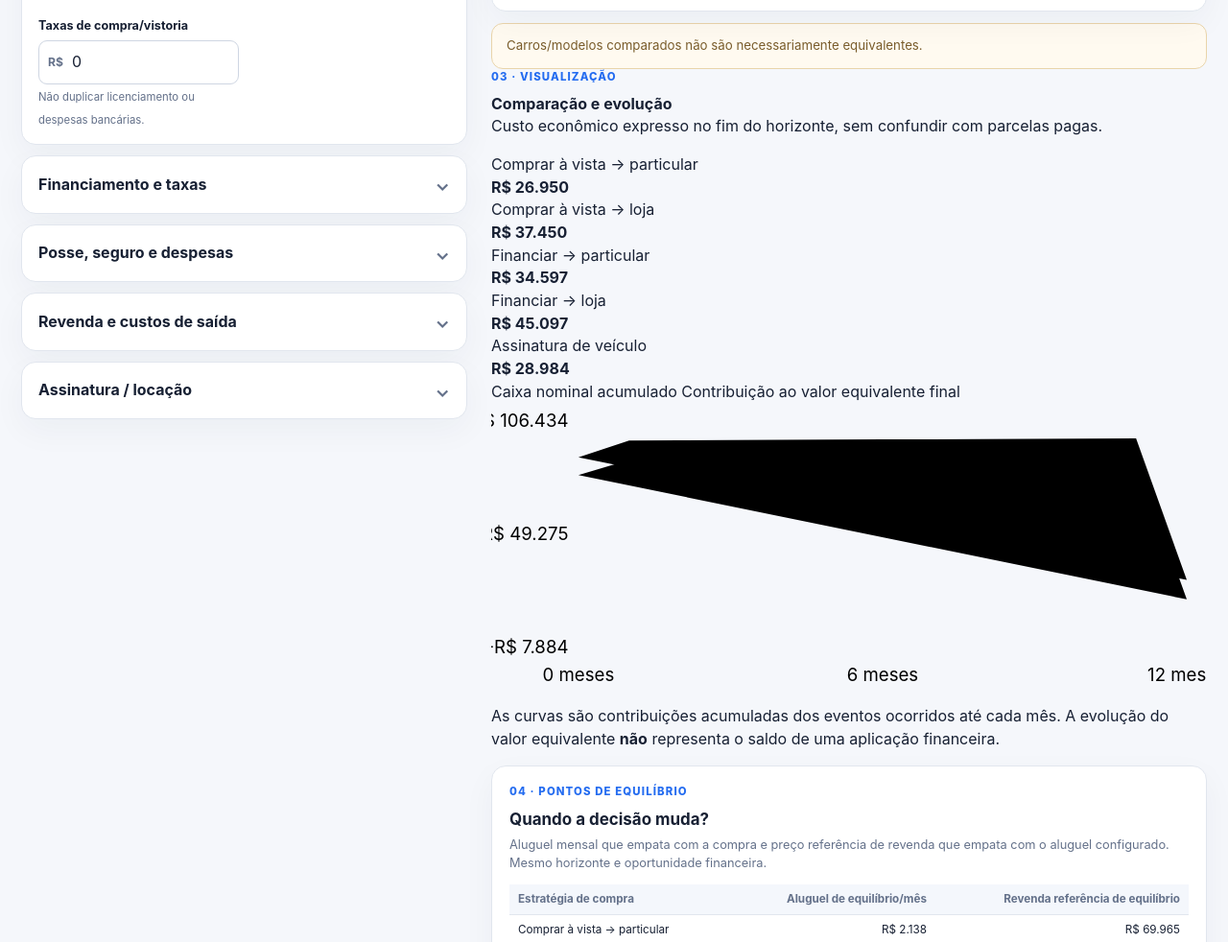
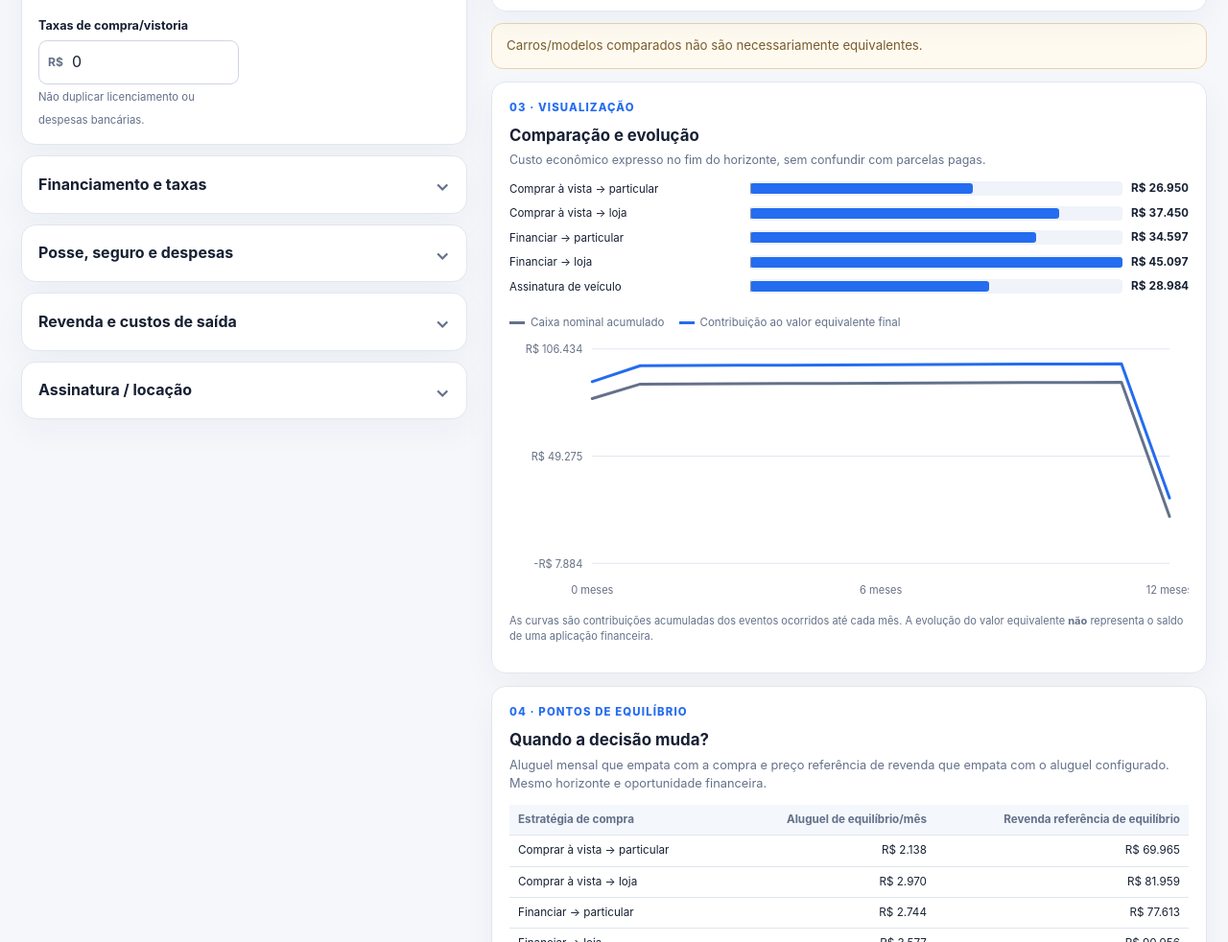
Before and after one commit to henriquecrang/custo-veiculo, a website with bundled scripts: page index.html in a window 1280 px wide. Shown: the part 1436-2418 px from the top of the page at 96% size. Built offline with nearby package versions, Linux system fonts and the light colour scheme.

Commit message:
feat(charts): integrate comparative visualization into UI (#18)

```diff
--- a/styles.css
+++ b/styles.css
@@ -23,3 +23,15 @@ h1,h2,h3,p{margin-top:0}h1{font-size:clamp(2rem,4vw,2.8rem);letter-spacing:-.05e
 .audit-panel{background:#fff;border:1px solid var(--line);border-radius:15px;margin-top:13px;padding:17px;box-shadow:var(--shadow)}.audit-title{display:flex;justify-content:space-between;align-items:start;gap:10px;margin-bottom:11px}.audit-title h3{font-size:1.05rem}.audit-selector{display:flex;align-items:center;gap:8px;font-size:.79rem;font-weight:680;margin-bottom:12px}.audit-selector select{width:100%;max-width:330px;border:1px solid var(--line);border-radius:8px;padding:7px;color:var(--text);background:#fff}.table-scroll{overflow:auto;max-width:100%}.audit-table{border-collapse:collapse;width:100%;min-width:655px;text-align:right;font-size:.73rem}.audit-table th,.audit-table td{padding:7px 9px;border-bottom:1px solid var(--line);white-space:nowrap}.audit-table th:first-child,.audit-table td:first-child{text-align:left}.audit-table thead{background:#f4f7fc;color:var(--muted)}.audit-table tfoot{background:#f8fafc;font-weight:780}.events-expand{margin-top:12px}.events-expand>summary{cursor:pointer;font-weight:650;font-size:.8rem;color:var(--blue);padding:5px 0}.events-expand .table-scroll{margin-top:8px}.events-expand .audit-table{text-align:right}.events-expand .audit-table th:nth-child(2),.events-expand .audit-table td:nth-child(2),.events-expand .audit-table th:nth-child(3),.events-expand .audit-table td:nth-child(3){text-align:left}
 
 .equilibrium-panel{background:#fff;border:1px solid var(--line);border-radius:15px;box-shadow:var(--shadow);padding:18px;margin-top:13px}.equilibrium-panel h3{font-size:1.06rem;margin-bottom:5px}.equilibrium-panel p{font-size:.8rem;color:var(--muted);margin:0 0 12px}.equilibrium-panel .audit-table th:first-child,.equilibrium-panel .audit-table td:first-child{min-width:150px}
+
+.chart-panel{background:#fff;border:1px solid var(--line);border-radius:15px;box-shadow:var(--shadow);padding:18px;margin-top:13px}
+.chart-panel h3{margin-bottom:4px;font-size:1.05rem}.chart-panel p{font-size:.78rem;color:var(--muted);margin:0 0 12px}
+.chart-bar-row{display:grid;grid-template-columns:minmax(115px,1.25fr) minmax(85px,2fr) auto;align-items:center;gap:9px;margin:8px 0;font-size:.72rem}
+.chart-bar-label{line-height:1.25}.chart-bar-row strong{font-size:.74rem;text-align:right;white-space:nowrap;font-variant-numeric:tabular-nums}
+.chart-bar-track{position:relative;height:15px;background:#f0f3f9;border-radius:4px;overflow:hidden}.chart-zero{position:absolute;top:0;bottom:0;border-left:1px solid #8894aa;z-index:1}
+.chart-bar{position:absolute;top:2px;bottom:2px;border-radius:3px;background:var(--blue)}.chart-bar.negative{background:var(--green)}
+.trend-chart{display:block;width:100%;height:auto;min-width:0}.chart-gridline{stroke:#e2e7ef;stroke-width:1}.chart-tick{font-size:10px;fill:#667085}
+.chart-line{fill:none;stroke-linecap:round;stroke-linejoin:round;stroke-width:2.7}.chart-line.nominal{stroke:#64718a}.chart-line.equivalent{stroke:#246cf0}
+.chart-legend{display:flex;flex-wrap:wrap;gap:15px;font-size:.72rem;color:var(--muted);margin:20px 0 0}.chart-legend span{display:inline-flex;gap:6px;align-items:center}.chart-legend i{width:16px;height:3px;display:inline-block}.legend-nominal{background:#64718a}.legend-equivalent{background:#246cf0}
+.chart-panel .chart-note{font-size:.69rem;margin-top:2px}
+@media(max-width:640px){.chart-panel{padding:12px}.chart-bar-row{grid-template-columns:minmax(95px,1.2fr) minmax(50px,1fr) auto;gap:5px;font-size:.64rem}.chart-bar-row strong{font-size:.64rem}.chart-tick{font-size:10px}}
```
